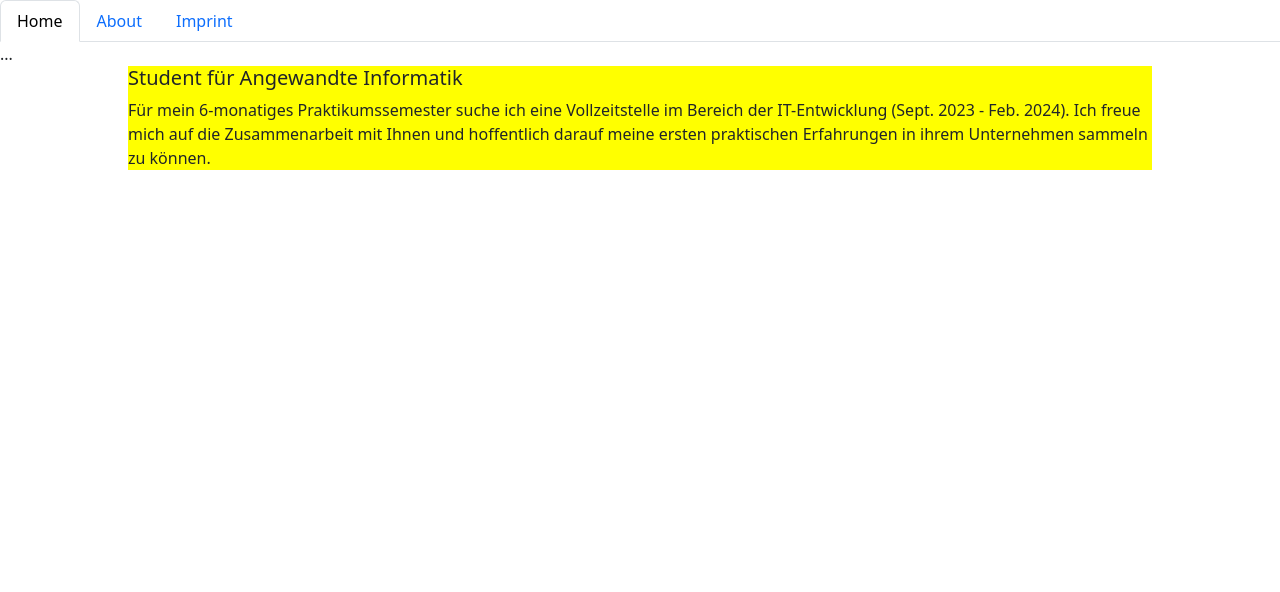
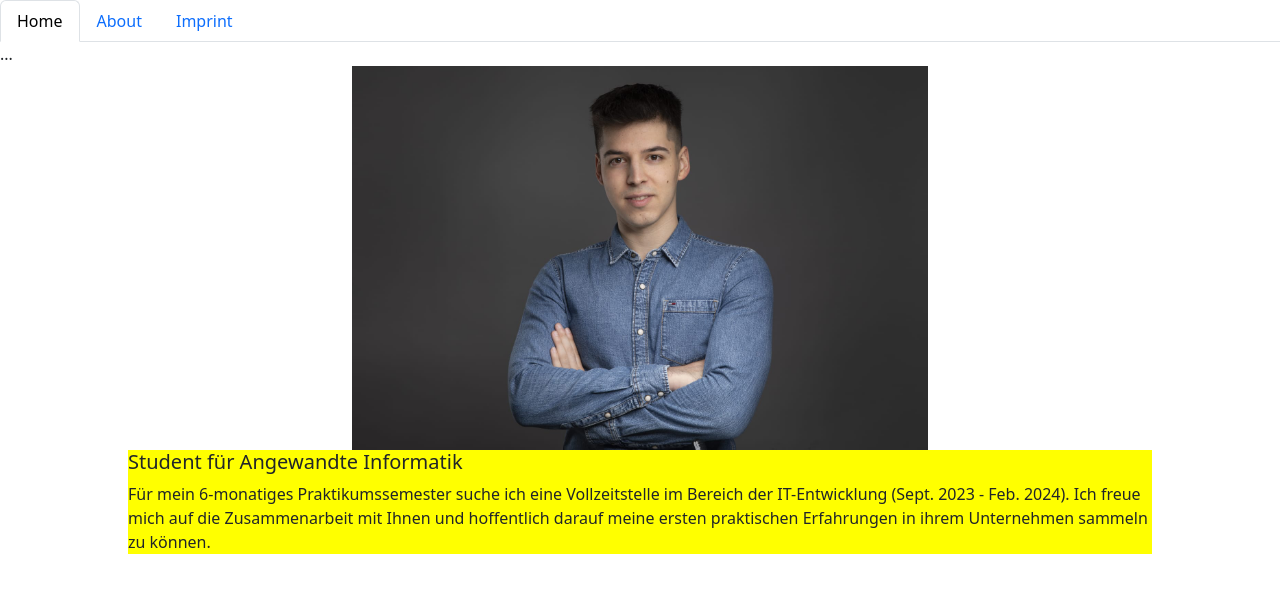
Before and after one commit to julianertle/Website, a React (Create React App) app: page / in a window 1280 px wide. Shown: the top 592 px of the page. Built offline with nearby package versions, Linux system fonts and the light colour scheme.

Commit message:
Added .portrait-style to styles.css

```diff
--- a/src/components/Content.js
+++ b/src/components/Content.js
@@ -1,12 +1,17 @@
 import React from "react";
 import './styles.css';
+import portraitImage from '../assets/portrait.jpeg';
 
 function Content() {
     return (
         <>
-            <div>
 
-            </div>
+                <img src={portraitImage} alt="Hey this is me :)" className="portrait-style" >
+
+                </img>
+
+
+
             <div class="colored-div">
                 <h5>
                     Student für Angewandte Informatik
--- a/src/components/styles.css
+++ b/src/components/styles.css
@@ -4,3 +4,12 @@
     min-width: 380px;
     margin: 0 auto;
   }
+
+.portrait-style {
+    max-width: 45%;
+    min-width: 420px;
+
+    margin-left: auto;
+    margin-right: auto;
+    display: block; /* Ensure the image is treated as a block element */
+}
```
Also changed, not shown: src/assets/portrait.jpeg (renamed from src/assets/WhatsApp Image 2023-03-02 at 20.47.08.jpeg).
